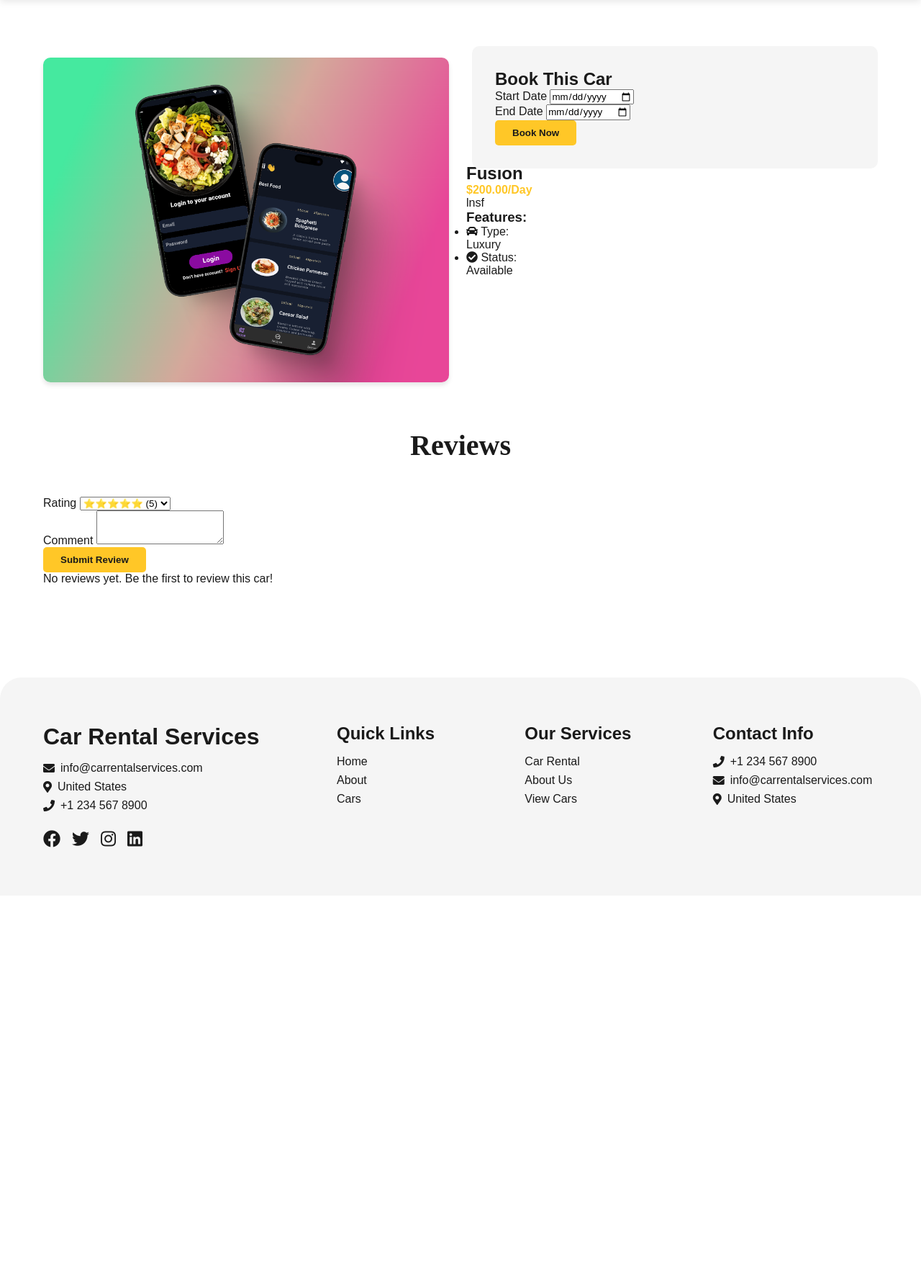
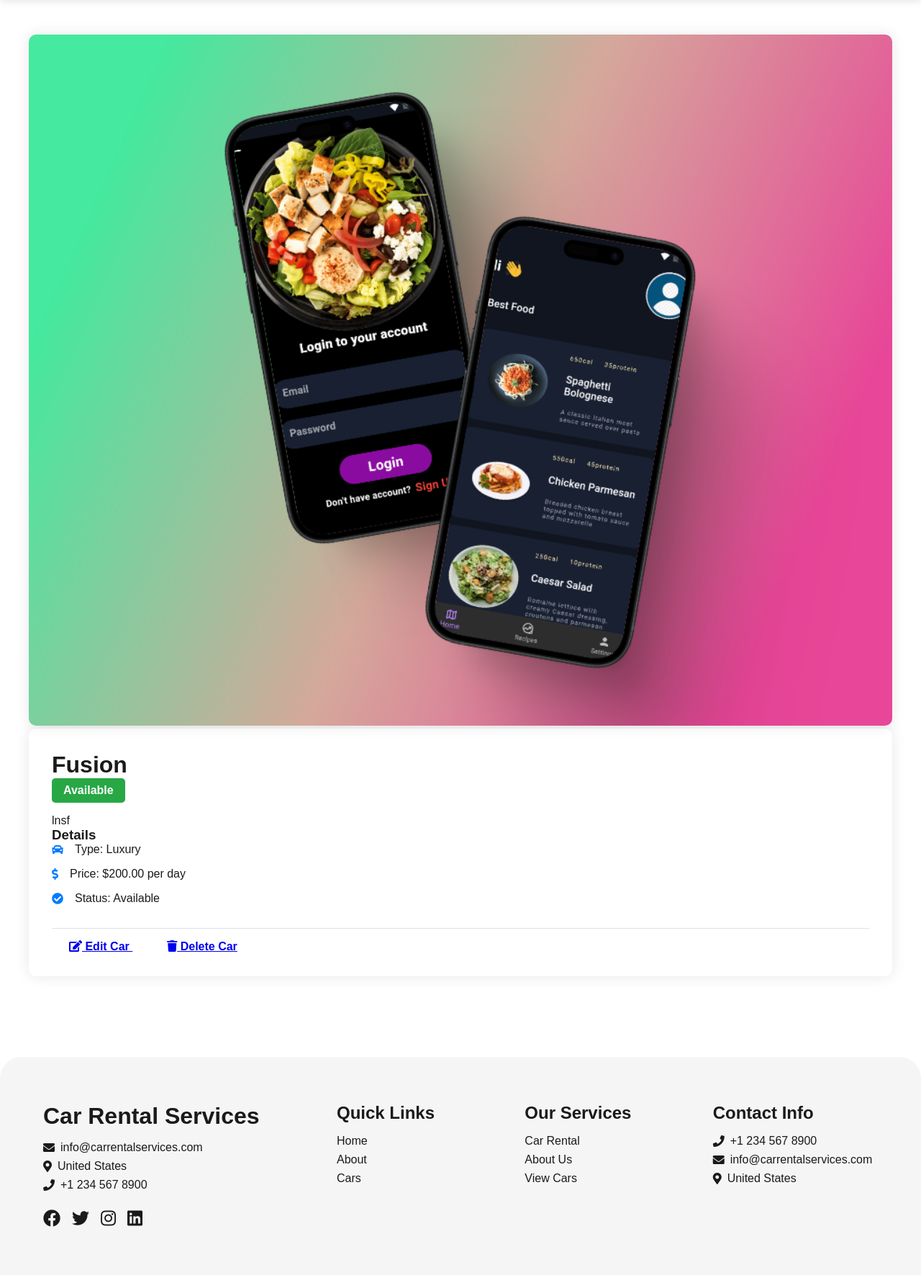
Before and after one commit to jamalihassan0307/django_car_rental_hafiz, a Django app: page /car/2/ in a window 1280 px wide. Shown: the part 65-1836 px from the top of the page at 72% size. Before the commit the page ends 1242 px from the top, so only its background shows below. Run offline with Django 5.2, Linux system fonts and the light colour scheme; a user stored in the database is signed in; data comes from the database, SQL or seed files in the repository.

Commit message:
Enhance car management features: Implement retry logic for API fetching in cars.js, improve error handling, and add reset filters functionality. Update add_car.html and edit_car.html templates for better styling and user experience. Revamp car_detail.html for improved layout and admin controls. Remove unnecessary scripts and streamline the codebase.

```diff
--- a/templates/myapp/car_detail.html
+++ b/templates/myapp/car_detail.html
@@ -1,180 +1,107 @@
 {% extends 'myapp/base.html' %}
 {% load static %}
 
-{% block title %}{{ car.name }} - Car Rental Service{% endblock %}
+{% block title %}{{ car.name }} - Car Details{% endblock %}
 
 {% block extra_css %}
-<link rel="stylesheet" href="{% static 'css/cars.css' %}">
 <style>
-    .car-detail-section {
-        padding: 4rem 0;
+    .car-detail {
+        padding: 3rem 0;
     }
-    .car-detail-grid {
-        display: grid;
-        grid-template-columns: 1fr 1fr;
-        gap: 2rem;
-        align-items: start;
+
+    .car-image {
+        width: 100%;
+        height: auto;
+        border-radius: 10px;
+        box-shadow: 0 0 20px rgba(0,0,0,0.1);
     }
-    .car-detail-image {
-        width: 100%;
+
+    .car-info {
+        padding: 2rem;
+        background: #fff;
         border-radius: 10px;
-        box-shadow: 0 4px 6px rgba(0, 0, 0, 0.1);
+        box-shadow: 0 0 20px rgba(0,0,0,0.1);
     }
-    .booking-form {
-        background: var(--gray-color);
-        padding: 2rem;
-        border-radius: 10px;
+
+    .car-features {
+        list-style: none;
+        padding: 0;
     }
-    .dark-mode .booking-form {
-        background: rgba(255, 255, 255, 0.1);
+
+    .car-features li {
+        margin-bottom: 1rem;
+        display: flex;
+        align-items: center;
     }
-    .reviews-section {
-        margin-top: 4rem;
+
+    .car-features i {
+        margin-right: 1rem;
+        color: #007bff;
     }
-    .review-card {
-        background: var(--gray-color);
-        padding: 1.5rem;
-        border-radius: 10px;
+
+    .status-badge {
+        display: inline-block;
+        padding: 0.5rem 1rem;
+        border-radius: 5px;
+        font-weight: bold;
         margin-bottom: 1rem;
     }
-    .dark-mode .review-card {
-        background: rgba(255, 255, 255, 0.1);
+
+    .status-available {
+        background: #28a745;
+        color: white;
     }
-    .rating {
-        color: var(--primary-color);
-        margin-bottom: 0.5rem;
+
+    .status-unavailable {
+        background: #dc3545;
+        color: white;
     }
-    @media (max-width: 768px) {
-        .car-detail-grid {
-            grid-template-columns: 1fr;
-        }
+
+    .admin-controls {
+        margin-top: 2rem;
+        padding-top: 1rem;
+        border-top: 1px solid #dee2e6;
     }
 </style>
 {% endblock %}
 
 {% block content %}
-<!-- Car Detail Section -->
-<section class="car-detail-section">
-    <div class="container">
-        <div class="car-detail-grid">
-            <!-- Car Image and Details -->
-            <div class="car-info" data-aos="fade-right">
-                <img src="{{ car.image.url }}" alt="{{ car.name }}" class="car-detail-image">
-                <div class="car-details mt-4">
+<div class="container car-detail">
+    <div class="row">
+        <div class="col-md-6" data-aos="fade-right">
+            <img src="{{ car.image.url }}" alt="{{ car.name }}" class="car-image">
+        </div>
+
+        <div class="col-md-6" data-aos="fade-left">
+            <div class="car-info">
                 <h1>{{ car.name }}</h1>
-                    <p class="car-price">${{ car.price_per_day }}/Day</p>
-                    <p>{{ car.description }}</p>
-                    <div class="car-features mt-4">
-                        <h3>Features:</h3>
-                        <ul>
+
+                <span class="status-badge {% if car.is_available %}status-available{% else %}status-unavailable{% endif %}">
+                    {% if car.is_available %}Available{% else %}Not Available{% endif %}
+                </span>
+
+                <p class="lead">{{ car.description }}</p>
+
+                <h3>Details</h3>
+                <ul class="car-features">
                     <li><i class="fas fa-car"></i> Type: {{ car.get_car_type_display }}</li>
+                    <li><i class="fas fa-dollar-sign"></i> Price: ${{ car.price_per_day }} per day</li>
                     <li><i class="fas fa-check-circle"></i> Status: {% if car.is_available %}Available{% else %}Not Available{% endif %}</li>
                 </ul>
-                    </div>
-                </div>
-            </div>
 
-            <!-- Booking Form -->
-            <div class="booking-section" data-aos="fade-left">
-                {% if user.is_authenticated %}
-                    {% if car.is_available %}
-                        <form method="post" action="{% url 'book_car' car.id %}" class="booking-form">
-                            {% csrf_token %}
-                            <h2>Book This Car</h2>
-                            <div class="form-group">
-                                <label for="start_date">Start Date</label>
-                                <input type="date" id="start_date" name="start_date" class="form-control" required>
-                            </div>
-                            <div class="form-group">
-                                <label for="end_date">End Date</label>
-                                <input type="date" id="end_date" name="end_date" class="form-control" required>
-                            </div>
-                            <button type="submit" class="btn primary-btn w-100">Book Now</button>
-                        </form>
-                    {% else %}
-                        <div class="booking-form text-center">
-                            <h2>Currently Unavailable</h2>
-                            <p>This car is currently not available for booking. Please check back later or explore other options.</p>
-                            <a href="{% url 'cars' %}" class="btn outline-btn">View Other Cars</a>
-                        </div>
-                    {% endif %}
-                {% else %}
-                    <div class="booking-form text-center">
-                        <h2>Login Required</h2>
-                        <p>Please login to book this car.</p>
-                        <a href="{% url 'login' %}?next={{ request.path }}" class="btn primary-btn">Login Now</a>
+                {% if user.userprofile.role == 'admin' %}
+                <div class="admin-controls">
+                    <a href="{% url 'edit_car' car.id %}" class="btn btn-warning">
+                        <i class="fas fa-edit"></i> Edit Car
+                    </a>
+                    <a href="{% url 'delete_car' car.id %}" class="btn btn-danger"
+                       onclick="return confirm('Are you sure you want to delete this car?')">
+                        <i class="fas fa-trash"></i> Delete Car
+                    </a>
                 </div>
                 {% endif %}
             </div>
         </div>
-
-        <!-- Reviews Section -->
-        <div class="reviews-section">
-            <h2 class="section-title" data-aos="fade-up">Reviews</h2>
-
-            {% if user.is_authenticated %}
-                <div class="add-review-form mb-4" data-aos="fade-up">
-                    <form method="post" action="{% url 'add_review' car.id %}">
-                        {% csrf_token %}
-                        <div class="form-group">
-                            <label for="rating">Rating</label>
-                            <select name="rating" id="rating" class="form-control" required>
-                                <option value="5">⭐⭐⭐⭐⭐ (5)</option>
-                                <option value="4">⭐⭐⭐⭐ (4)</option>
-                                <option value="3">⭐⭐⭐ (3)</option>
-                                <option value="2">⭐⭐ (2)</option>
-                                <option value="1">⭐ (1)</option>
-                            </select>
-                        </div>
-                        <div class="form-group">
-                            <label for="comment">Comment</label>
-                            <textarea name="comment" id="comment" rows="3" class="form-control" required></textarea>
-                        </div>
-                        <button type="submit" class="btn primary-btn">Submit Review</button>
-                    </form>
-                </div>
-            {% endif %}
-
-            <div class="reviews-list">
-                {% for review in reviews %}
-                <div class="review-card" data-aos="fade-up">
-                    <div class="rating">
-                        {% for i in ""|ljust:review.rating %}⭐{% endfor %}
-                    </div>
-                    <p>{{ review.comment }}</p>
-                    <small>By {{ review.user.username }} on {{ review.created_at|date:"F d, Y" }}</small>
-                </div>
-                {% empty %}
-                <div class="text-center" data-aos="fade-up">
-                    <p>No reviews yet. Be the first to review this car!</p>
-                </div>
-                {% endfor %}
     </div>
 </div>
-    </div>
-</section>
 {% endblock %}
-
-{% block extra_js %}
-<script>
-    document.addEventListener('DOMContentLoaded', function() {
-        const startDate = document.getElementById('start_date');
-        const endDate = document.getElementById('end_date');
-
-        if (startDate && endDate) {
-            // Set minimum date as today
-            const today = new Date().toISOString().split('T')[0];
-            startDate.min = today;
-            endDate.min = today;
-
-            // Update end date minimum when start date changes
-            startDate.addEventListener('change', function() {
-                endDate.min = this.value;
-                if (endDate.value && endDate.value < this.value) {
-                    endDate.value = this.value;
-                }
-            });
-        }
-    });
-</script>
-{% endblock %}
```
Also changed, not shown: static/js/cars.js (+41 -8 lines), templates/myapp/add_car.html (+55 -27 lines), templates/myapp/edit_car.html (added, +93 -0 lines). Lines whose indentation alone changed are shown as unchanged.
